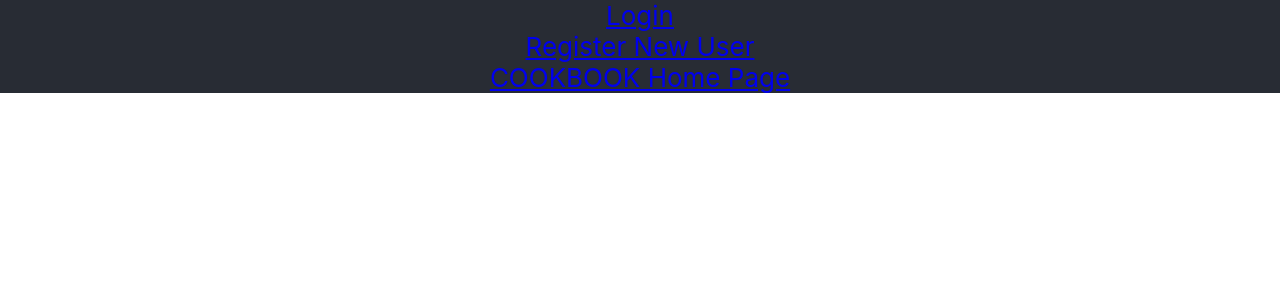
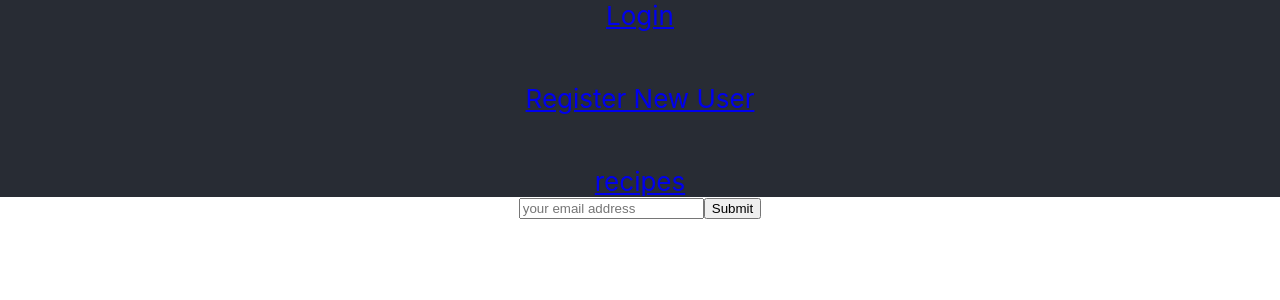
Before and after one commit to elkins2k/cookbook, a React (Create React App) app: page / in a window 1280 px wide. Shown: the top 300 px of the page. Built offline with nearby package versions, Linux system fonts and the light colour scheme; no server answers.

Commit message:
login sets currentUser state

```diff
--- a/src/App.css
+++ b/src/App.css
@@ -1,8 +1,5 @@
-.App {
+header {
   text-align: center;
-}
-
-.App-header {
   background-color: #282c34;
   min-height: 10vh;
   display: flex;
@@ -12,4 +9,9 @@
   font-size: calc(10px + 2vmin);
   color: white;
   text-decoration: none;
+  text-decoration-color: white;
 }
+
+main {
+  text-align: center;
+}
--- a/src/App.js
+++ b/src/App.js
@@ -4,6 +4,7 @@ import { withRouter, Link, Switch, Route, Redirect } from 'react-router-dom'
 import './App.css';
 
 import Login from './components/Login'
+import Recipes from './components/Recipes'
 
 const apiURL = 'http://localhost:8080/api'
 
@@ -159,15 +160,16 @@ export default withRouter ( class App extends Component {
       .catch (error => console.log (error))
   }
   postUser = () => {
-    axios
-      .post ( `${apiURL}/users`)
+    axios ({
+      method: 'post',
+      url: `${apiURL}/users`,
+      data: {
+        email: this.state.currentUser.email
+      }
+    })
       .then ( res => {
-        this.setState (
-          {
-            currentUser: res.data
-          }
-        )
-        console.log (this.state.currentUser)
+        console.log(res.body)
+    this.props.history.push ('/recipes')
       })
   }
   putUser = () => {
@@ -195,7 +197,6 @@ export default withRouter ( class App extends Component {
   }
 
   handleFormChange = e => {
-    console.log (e.target)
     this.setState (
       {
         [e.target.name]: e.target.value
@@ -203,38 +204,40 @@ export default withRouter ( class App extends Component {
     )
   }
 
-  handleLogin = (emailAddress) => {
-
-  }
-
-  componentDidMount () {
-    this.getUsers ()
-  }
-
   render () {
     return (
       <div className="App">
         <header className="App-header">
-          <Link to = '/login'>
+          <Link to = '/'>
             Login
           </Link>
+          <p></p>
           <Link to = "/register">
             Register New User
           </Link>
-          <Link to ="/cookbook">
-            COOKBOOK Home Page
+          <p></p>
+          <Link to ="/recipes">
+            recipes
           </Link>
         </header>
         <main>
           <Switch>
             <Route
-              exact path = '/login'
+              exact path = '/'
               render = {
                 () => <Login
                   users = {this.state.users}
-                  // getUsers = {this.getUsers}
                   handleSubmimt = {this.postUser}
                   handleFormChange = {this.handleFormChange}
+                />
+              }
+            />
+            <Route
+              path = '/recipes'
+              render = {
+                () => <Recipes
+                  currentUser = {this.state.currentUser}
+                  handleGetRecipes = {this.getRecipes}
                 />
               }
             />
--- a/src/components/Login.js
+++ b/src/components/Login.js
@@ -16,8 +16,6 @@ export default function Login(props) {
           type='submit'
         />
       </form>
-
     </div>
-
   )
 }
--- /dev/null
+++ b/src/components/Recipes.js
@@ -0,0 +1,10 @@
+import React from 'react';
+
+export default function Recipes(props) {
+    console.log(props.currentUser)
+  return (
+    <div>
+      {props.currentUser}
+    </div>
+  )
+}
```
